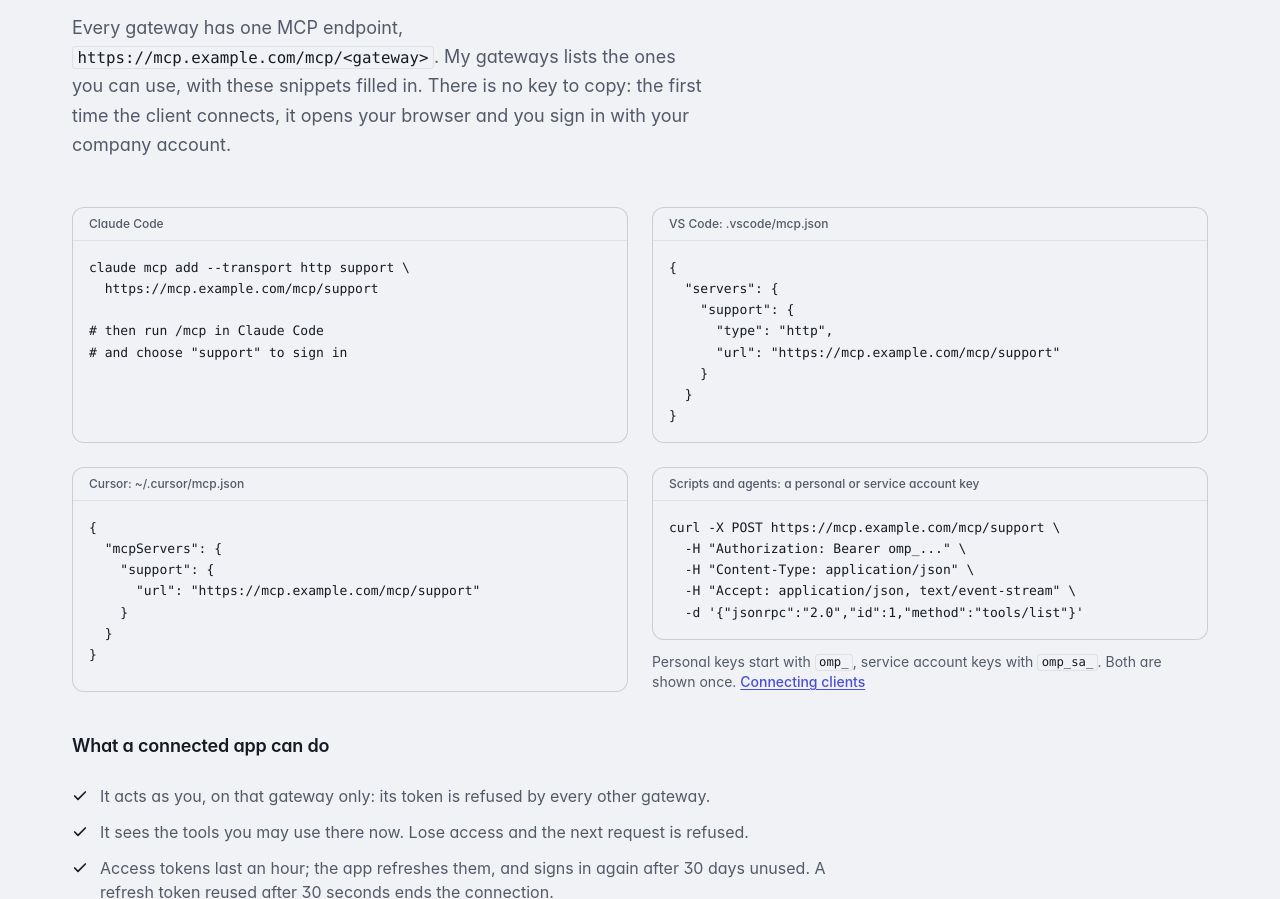
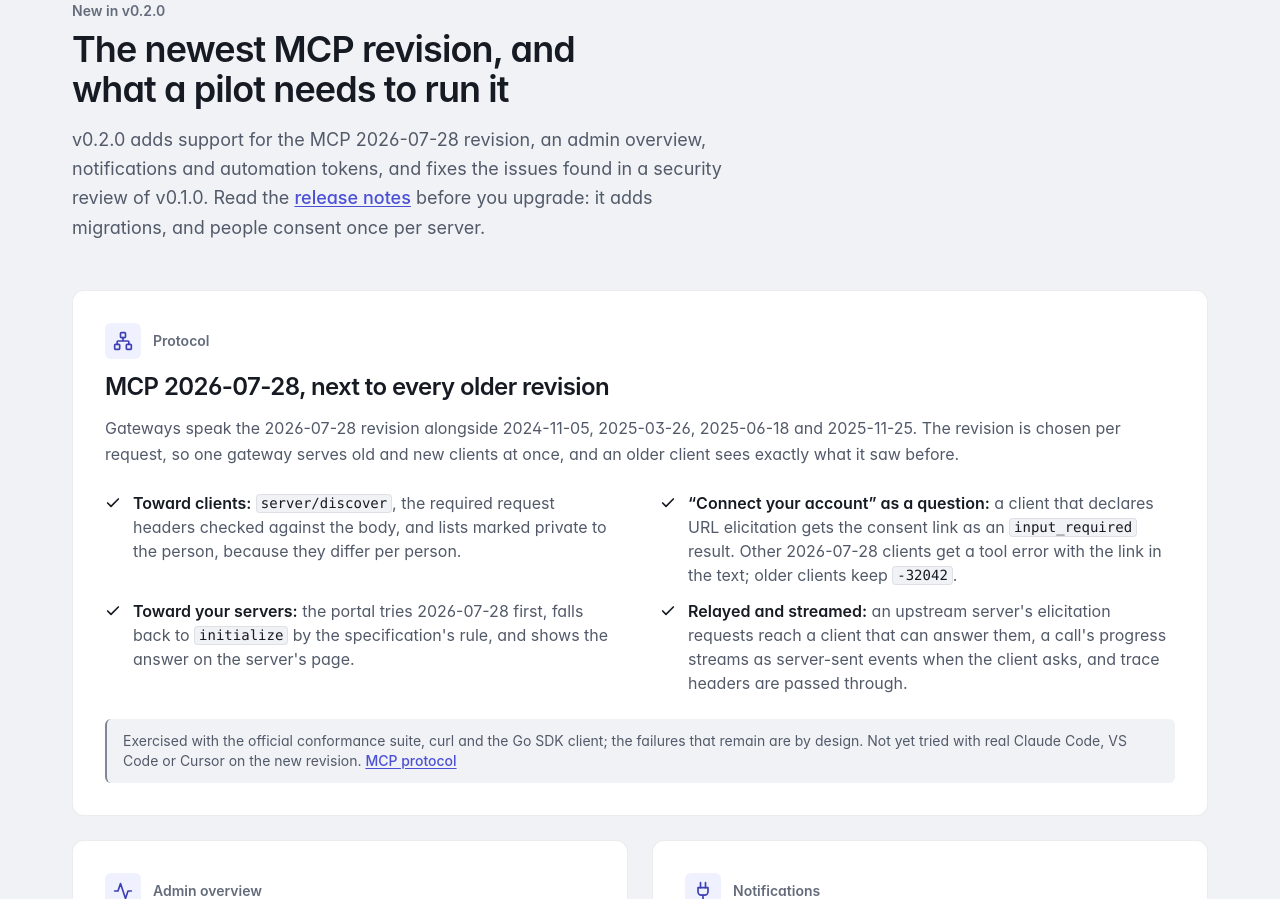
Before and after one commit to ncecere/omp-website, a Next.js app: page / in a window 1280 px wide. Shown: the part 6006-6905 px from the top of the page. Built offline with nearby package versions, Linux system fonts and the light colour scheme.

Commit message:
Landing page: New in v0.2.0 section (MCP 2026-07-28, admin overview, notifications, automation tokens, threat-model fixes); project status card and credentials text updated to v0.2.0 with the still-unverified list

```diff
--- a/app/page.tsx
+++ b/app/page.tsx
@@ -42,6 +42,7 @@ export default function Home() {
       <Problem />
       <HowItWorks />
       <Features />
+      <NewInRelease />
       <Connect />
       <ServerAuthors />
       <Screenshots />
@@ -485,12 +486,14 @@ function Features() {
               <>
                 <Strong>Delegated credentials</Strong> for your own servers: admins configure auth providers (presets for
                 GitHub, Google, Microsoft Entra ID, Atlassian, Slack and GitLab), and a server asks for a provider and
-                scopes, per tool if needed.
+                scopes, per tool if needed. Each person allows each server once, and the token goes only to a server they
+                allowed.
               </>,
               <>
                 <Strong>A link, not an error:</Strong> the first call answers with a one-time link (JSON-RPC{" "}
-                <code>-32042</code>) to a page that names the tool, the gateway and every scope. It works only for that
-                person, once, for 10 minutes.
+                <code>-32042</code> for clients on earlier revisions; see New in {site.version} for 2026-07-28) to a
+                page that names the tool, the gateway and every scope. It works only for that person, once, for 10
+                minutes.
               </>,
               <>
                 <Strong>Kept fresh, easy to revoke:</Strong> tokens are encrypted at rest and refreshed by the portal.
@@ -582,6 +585,184 @@ function Features() {
                 <Strong>Key rotation</Strong> for the encryption key and the API key pepper, while serving.
               </>,
             ]}
+          />
+        </div>
+      </div>
+    </section>
+  );
+}
+
+/* ------------------------------------------------------- New in v0.2.0 */
+
+// docs/releases/v0.2.0.md. Claims and limits are the release notes' own; the
+// "not yet tried" list is repeated in the project status card.
+function NewInRelease() {
+  return (
+    <section id="new" aria-labelledby="new-title" className="scroll-mt-16 border-t border-brand-border bg-brand-surface-sunken py-20 sm:py-24">
+      <div className="container-page">
+        <SectionHeading id="new-title" eyebrow={`New in ${site.version}`} title="The newest MCP revision, and what a pilot needs to run it">
+          <p>
+            {site.version} adds support for the MCP 2026-07-28 revision, an admin overview, notifications and automation
+            tokens, and fixes the issues found in a security review of v0.1.0. Read the{" "}
+            <TextLink href={site.releaseNotesUrl}>release notes</TextLink> before you upgrade: it adds migrations, and
+            people consent once per server.
+          </p>
+        </SectionHeading>
+
+        <div className="mt-12 grid gap-6 lg:grid-cols-2">
+          {/* docs/releases/v0.2.0.md "MCP 2026-07-28, and every older revision"; docs/mcp-protocol.md */}
+          <FeatureCard
+            id="new-protocol"
+            icon={<Network className="size-5" />}
+            eyebrow="Protocol"
+            title="MCP 2026-07-28, next to every older revision"
+            wide
+            lead={
+              <p>
+                Gateways speak the 2026-07-28 revision alongside 2024-11-05, 2025-03-26, 2025-06-18 and 2025-11-25. The
+                revision is chosen per request, so one gateway serves old and new clients at once, and an older client
+                sees exactly what it saw before.
+              </p>
+            }
+            bullets={[
+              <>
+                <Strong>Toward clients:</Strong> <code>server/discover</code>, the required request headers checked against the
+                body, and lists marked private to the person, because they differ per person.
+              </>,
+              <>
+                <Strong>&ldquo;Connect your account&rdquo; as a question:</Strong> a client that declares URL elicitation gets
+                the consent link as an <code>input_required</code> result. Other 2026-07-28 clients get a tool error with
+                the link in the text; older clients keep <code>-32042</code>.
+              </>,
+              <>
+                <Strong>Toward your servers:</Strong> the portal tries 2026-07-28 first, falls back to{" "}
+                <code>initialize</code> by the specification&apos;s rule, and shows the answer on the server&apos;s page.
+              </>,
+              <>
+                <Strong>Relayed and streamed:</Strong> an upstream server&apos;s elicitation requests reach a client that
+                can answer them, a call&apos;s progress streams as server-sent events when the client asks, and trace
+                headers are passed through.
+              </>,
+            ]}
+            note={
+              <>
+                Exercised with the official conformance suite, curl and the Go SDK client; the failures that remain are
+                by design. Not yet tried with real Claude Code, VS Code or Cursor on the new revision.{" "}
+                <TextLink href={site.mcpProtocolUrl}>MCP protocol</TextLink>
+              </>
+            }
+          />
+
+          {/* docs/releases/v0.2.0.md "For the pilot"; docs/admin-overview.md */}
+          <FeatureCard
+            id="new-overview"
+            icon={<Activity className="size-5" />}
+            eyebrow="Admin overview"
+            title="What needs attention, on one page"
+            lead={
+              <p>
+                Platform admins land on an Overview of what needs attention across the portal, with the numbers that
+                matter. Each team has the same for itself.
+              </p>
+            }
+            bullets={[
+              <>Failing servers, held-back changes, reviews waiting, expiring keys and lapsed sign-ins.</>,
+              <>Every item opens the screen where it is dealt with.</>,
+            ]}
+            note={<TextLink href={site.adminOverviewUrl}>Admin overview</TextLink>}
+          />
+
+          {/* docs/notifications.md */}
+          <FeatureCard
+            id="new-notifications"
+            icon={<Plug className="size-5" />}
+            eyebrow="Notifications"
+            title="In the portal, by email, or to a webhook"
+            lead={
+              <p>
+                Eight events, with personal preferences per event and channel. Team webhooks are managed by team owners and
+                admins, platform webhooks by platform admins.
+              </p>
+            }
+            bullets={[
+              <>
+                <Strong>A bell and inbox</Strong> in the portal.
+              </>,
+              <>
+                <Strong>Email</Strong> through your SMTP server: off until you set <code>SMTP_HOST</code>, and only to
+                addresses your identity provider reported as verified.
+              </>,
+              <>
+                <Strong>Webhooks:</Strong> signed JSON for your own receiver, or Slack-compatible. URLs are stored encrypted
+                and shown as a host only; they reach public https addresses unless the operator allows a network.
+              </>,
+            ]}
+            note={
+              <>
+                Email has been tested against a local mail sink, not yet a real provider over TLS.{" "}
+                <TextLink href={site.notificationsUrl}>Notifications</TextLink>
+              </>
+            }
+          />
+
+          {/* docs/automation-tokens.md */}
+          <FeatureCard
+            id="new-tokens"
+            icon={<Key className="size-5" />}
+            eyebrow="Automation tokens"
+            title="Tokens for CI, for the management API"
+            lead={
+              <p>
+                Platform tokens (read or provision) and team publisher tokens, which register, refresh and publish a
+                team&apos;s servers, for the management API under <code>/v1</code>.
+              </p>
+            }
+            bullets={[
+              <>
+                <Strong>Expiring and revocable in one click,</Strong> showing who made them and when they were last used.
+              </>,
+              <>
+                <Strong>Audited as the token,</Strong> and created and revoked only in a browser session.
+              </>,
+              <>
+                <Strong>Never on <code>/mcp</code>,</Strong> and MCP credentials never work on <code>/v1</code>.
+              </>,
+            ]}
+            note={<TextLink href={site.automationTokensUrl}>Automation tokens</TextLink>}
+          />
+
+          {/* docs/releases/v0.2.0.md "Security fixes"; docs/threat-model.md */}
+          <FeatureCard
+            id="new-security"
+            icon={<Shield className="size-5" />}
+            eyebrow="Security"
+            title="Fixes from a published threat model"
+            lead={
+              <p>
+                A review of v0.1.0 found four issues, all fixed in {site.version}. The{" "}
+                <TextLink href={site.threatModelUrl}>threat model</TextLink> is written for security reviewers.
+              </p>
+            }
+            bullets={[
+              <>
+                <Strong>Provider tokens go only to servers a person allowed,</Strong> at the address they had when allowed.
+                Moving a server to another host ends its permissions.
+              </>,
+              <>
+                <Strong>Approvals are bound to what the reviewer saw:</Strong> an approval of something that changed in
+                between is refused.
+              </>,
+              <>
+                <Strong>A stored header value is not sent to a new origin</Strong> unless the same change supplies a new
+                one, and a crafted sign-in redirect no longer leaves the site.
+              </>,
+            ]}
+            note={
+              <>
+                Upgrading: everyone consents once per server, and scripts that approve must send the digest they
+                reviewed. A person&apos;s provider token still carries every scope they granted that provider.
+              </>
+            }
           />
         </div>
       </div>
@@ -977,20 +1158,26 @@ function OpenSource() {
             </h3>
             <div className="mt-4 space-y-3 leading-relaxed text-brand-muted">
               <p>
-                Everything on this page is built and tested against real PostgreSQL. Real clients work: Claude Code and
-                pi have signed in to gateways over OAuth and called tools, and GitHub&apos;s hosted MCP server has run
-                end to end with each person&apos;s own GitHub sign-in.
+                Everything on this page is built and tested against real PostgreSQL. Real clients have worked since
+                v0.1.0: Claude Code and pi have signed in to gateways over OAuth and called tools, and GitHub&apos;s
+                hosted MCP server has run end to end with each person&apos;s own GitHub sign-in.
               </p>
               <p>
-                {site.version} is the first release, published on October 17, 2026. It is pre-1.0 software and hasn&apos;t
-                run in production. Not verified yet: delegated credentials with a real Google or Microsoft provider
-                (only a fake one so far), VS Code and Cursor beyond their configuration snippets, and a smoke test of
-                the Kubernetes manifests on a real cluster. Pilot it before you depend on it.
+                {site.version} was published on October 18, 2026, the day after v0.1.0. It is pre-1.0 software and
+                hasn&apos;t run in production. Not verified yet: Claude Code, VS Code and Cursor on the 2026-07-28
+                revision (it was exercised with the conformance suite, curl and the Go SDK client), a real Google or
+                Microsoft provider for delegated credentials (only GitHub has run end to end), email over TLS to a real
+                mail provider, the Kubernetes manifests on a real cluster (validated, not applied), and an end-to-end
+                test that provider tokens are redacted from captured payloads (unit tests only). Pilot it before you
+                depend on it.
               </p>
               <p>
-                Not built yet: streaming responses through to the client (calls are buffered, up to 1 MiB), resource
-                subscriptions, and forwarding of sampling, elicitation and roots. Later: servers hosted by the portal
-                itself, and personal gateways.
+                Limits: remote servers only (no stdio); streaming covers the progress of a tool call, with no
+                server-pushed list changes or resource subscriptions; no sampling or roots relay; notifications are sent
+                by one loop on one replica at a time. Next on the{" "}
+                <TextLink href={site.roadmapUrl}>roadmap</TextLink> (an order of work, not a schedule): per-person
+                secrets for servers that don&apos;t use OAuth, tool classification and scopes on credentials, and
+                approval before sensitive calls.
               </p>
             </div>
             <p className="mt-6 text-brand-muted">
--- a/lib/site.ts
+++ b/lib/site.ts
@@ -30,6 +30,12 @@ export const site = {
   securityUrl: `${repoUrl}/security`,
   statusUrl: `${tree}/docs/status.md`,
   deployUrl: `${tree}/docs/deploy.md`,
+  roadmapUrl: `${tree}/docs/roadmap.md`,
+  threatModelUrl: `${tree}/docs/threat-model.md`,
+  mcpProtocolUrl: `${tree}/docs/mcp-protocol.md`,
+  adminOverviewUrl: `${tree}/docs/admin-overview.md`,
+  notificationsUrl: `${tree}/docs/notifications.md`,
+  automationTokensUrl: `${tree}/docs/automation-tokens.md`,
   connectUrl: `${tree}/docs/connect-clients.md`,
   identityUrl: `${tree}/docs/upstream-identity.md`,
   mailExampleUrl: `${tree}/examples/mail-mcp/README.md`,
```
